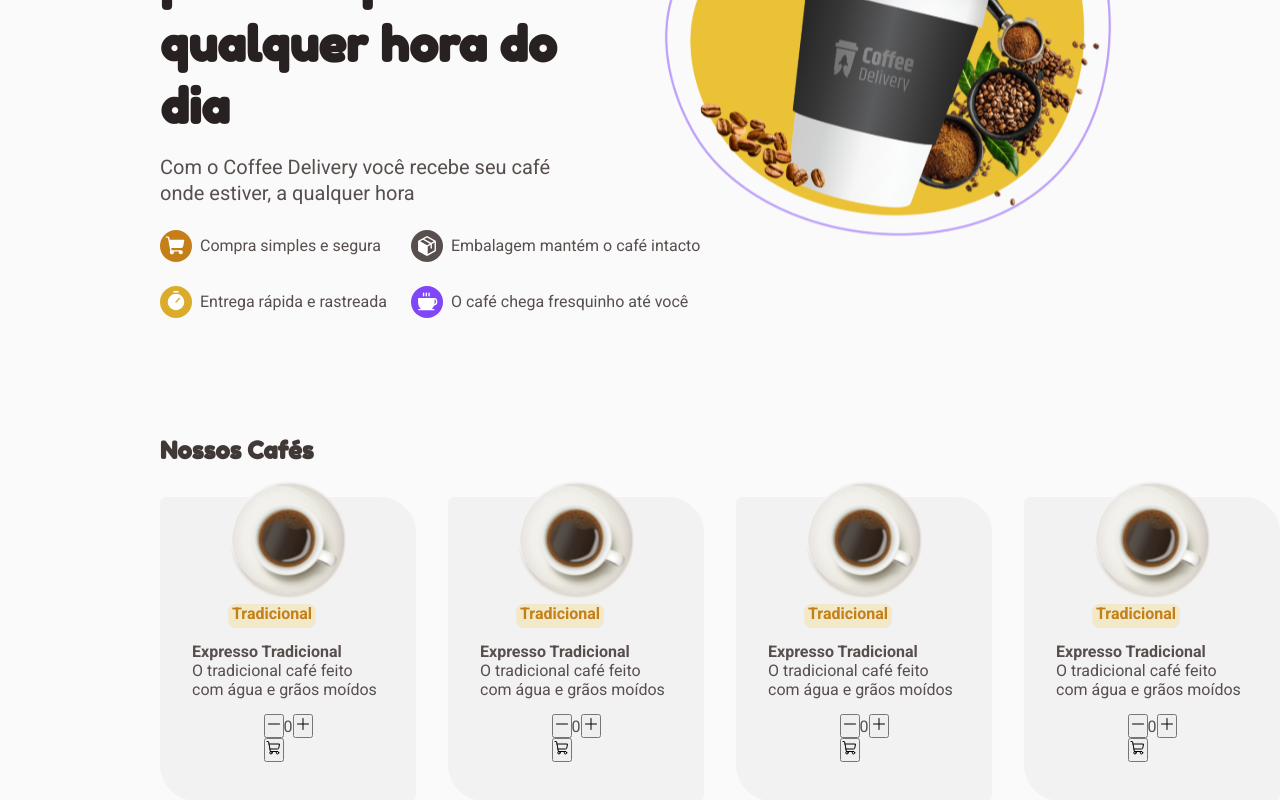
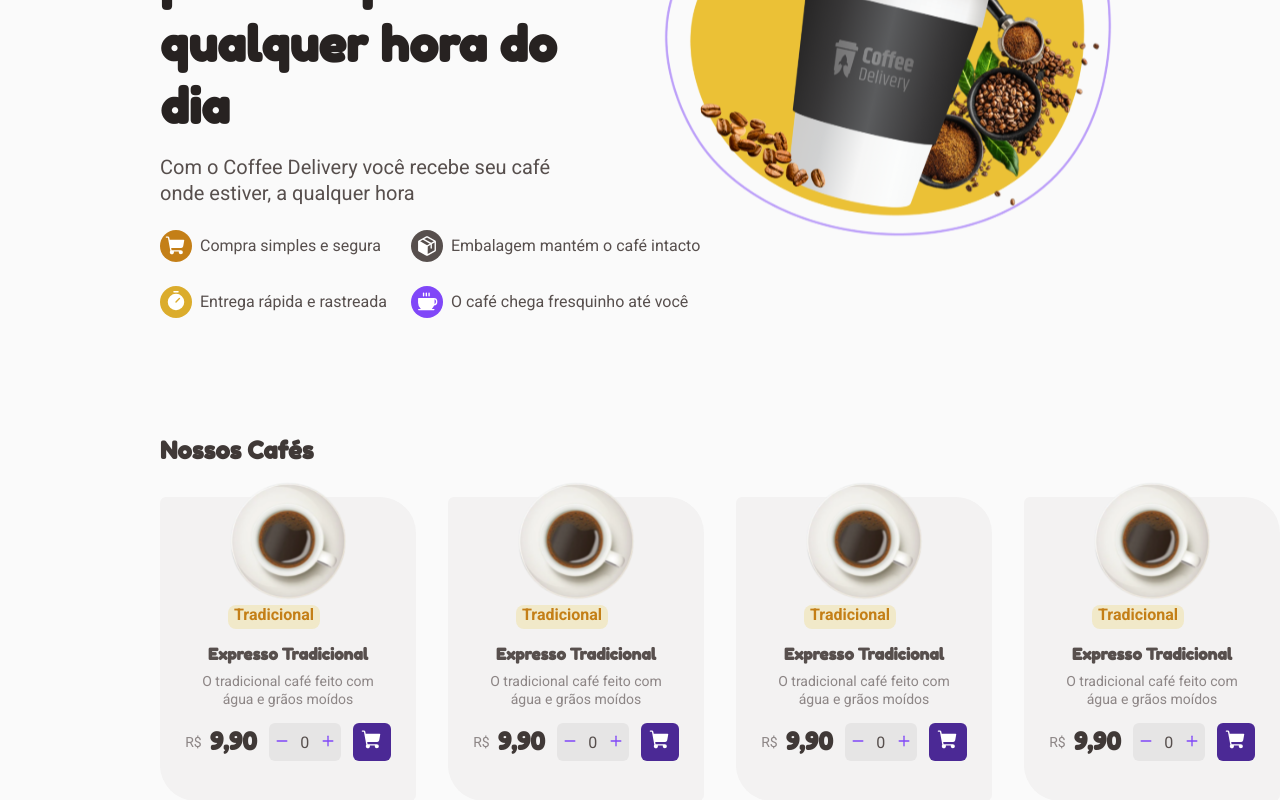
Before and after one commit to bryumi/coffe_delivery, a React (Vite) app: page / in a window 1280 px wide. Shown: the part 248-1048 px from the top of the page. Built offline with nearby package versions, Linux system fonts and the light colour scheme.

Commit message:
update checkout page

```diff
--- a/package.json
+++ b/package.json
@@ -6,7 +6,8 @@
   "scripts": {
     "dev": "vite",
     "build": "tsc && vite build",
-    "preview": "vite preview"
+    "preview": "vite preview",
+    "lint:fix": "eslint src --ext .ts,.tsx --fix"
   },
   "dependencies": {
     "phosphor-react": "^1.4.1",
--- a/src/components/CoffeeCard/index.tsx
+++ b/src/components/CoffeeCard/index.tsx
@@ -6,6 +6,7 @@
   PriceAndShop,
   AmountQtd,
   Shop,
+  PriceContainer,
 } from './styles'
 export function CoffeeCard() {
   return (
@@ -13,27 +14,34 @@
       <HeaderCard>
         <img src="../../../public/img/coffees/arabe.svg" alt="" />
         <span>
-
-        <p>Tradicional</p>
+          <p>Tradicional</p>
         </span>
       </HeaderCard>
       <TextDescription>
-        <strong>Expresso Tradicional</strong>
+        <h4>
+          <strong>Expresso Tradicional</strong>
+        </h4>
         <p>O tradicional café feito com água e grãos moídos</p>
       </TextDescription>
       <PriceAndShop>
+        <PriceContainer>
+          <span>R$</span>
+          <span>
+            <p>9,90</p>
+          </span>
+        </PriceContainer>
         <AmountQtd>
           <button>
-            <Minus />
+            <Minus size={14} weight="bold" />
           </button>
           <span>0</span>
           <button>
-            <Plus />
+            <Plus size={14} weight="bold" />
           </button>
         </AmountQtd>
         <Shop>
           <button>
-            <ShoppingCart />
+            <ShoppingCart size={22} weight="fill" />
           </button>
         </Shop>
       </PriceAndShop>
--- a/src/components/CoffeeCard/styles.ts
+++ b/src/components/CoffeeCard/styles.ts
@@ -18,10 +18,9 @@
 `
 
 export const HeaderCard = styled.div`
-    span{
-        display: flex;
-
-    }
+  span {
+    display: flex;
+  }
   p {
     color: ${(props) => props.theme['yellow-dark']};
     background-color: ${(props) => props.theme['yellow-light']};
@@ -29,7 +28,7 @@
     vertical-align: middle;
     font-family: 'Roboto', sans-serif;
     font-weight: 600;
-    width: 5.5rem;
+    width: 5.75rem;
     height: 1.5rem;
 
     border-radius: 8px;
@@ -42,8 +41,96 @@
   }
 `
 export const TextDescription = styled.div`
-  font-family: 'Roboto', sans-serif;
+  display: flex;
+  flex-direction: column;
+  gap: 0.5rem;
+  align-items: center;
+  h4 {
+    font-family: 'Fredoka One', cursive;
+  }
+  p {
+    font-family: 'Roboto', sans-serif;
+    text-align: center;
+    font-style: normal;
+    font-weight: 400;
+    font-size: 14px;
+    line-height: 130%;
+    color: ${(props) => props.theme['base-label']};
+  }
 `
-export const PriceAndShop = styled.div``
-export const AmountQtd = styled.div``
-export const Shop = styled.div``
+
+export const PriceAndShop = styled.div`
+  display: flex;
+  flex-direction: row;
+  justify-content: space-between;
+  align-items: center;
+
+  gap: 0.75rem;
+`
+export const PriceContainer = styled.div`
+  display: flex;
+  flex-direction: row;
+  align-items: center;
+  gap: 0.5rem;
+  span {
+    font-family: 'Roboto', sans-serif;
+    text-align: center;
+    font-style: normal;
+    font-weight: 400;
+    font-size: 14px;
+    line-height: 1rem;
+    color: ${(props) => props.theme['base-label']};
+  }
+  p {
+    font-family: 'Fredoka One', cursive;
+    font-size: 24px;
+    font-weight: 800;
+    line-height: 2rem;
+    color: ${(props) => props.theme['base-subtitle']};
+  }
+`
+export const AmountQtd = styled.div`
+  display: flex;
+  align-items: center;
+  justify-content: space-around;
+
+  width: 4.5rem;
+  height: 2.375rem;
+  background: ${(props) => props.theme['base-button']};
+  border-radius: 6px;
+
+  button {
+    border: none;
+    background: ${(props) => props.theme['base-button']};
+    color: ${(props) => props.theme.purple};
+  }
+  button:hover {
+    color: ${(props) => props.theme['purple-dark']};
+    transition: 0.2s;
+  }
+`
+export const Shop = styled.div`
+  height: 2.375rem;
+  width: 2.375rem;
+  background: ${(props) => props.theme['purple-dark']};
+  border-radius: 6px;
+  padding: 0.5rem;
+  display: flex;
+  align-items: center;
+  justify-content: center;
+
+  :hover {
+    background: ${(props) => props.theme.purple};
+    transition: 0.2s;
+  }
+  button {
+    background: ${(props) => props.theme['purple-dark']};
+    border: none;
+    color: ${(props) => props.theme.white};
+  }
+
+  button:hover {
+    background: ${(props) => props.theme.purple};
+    transition: 0.2s;
+  }
+`
--- /dev/null
+++ b/src/components/pages/Checkout/SelectedCoffee/styles.ts
@@ -0,0 +1,4 @@
+import styled from 'styled-components'
+
+export const ContainerShop = styled.section``
+export const CoffeeCardCheckout = styled.div``
--- /dev/null
+++ b/src/components/pages/Checkout/styles.ts
@@ -0,0 +1,3 @@
+import styled from 'styled-components'
+
+export const FormContainer = styled.section``
--- a/src/components/pages/Home/index.tsx
+++ b/src/components/pages/Home/index.tsx
@@ -9,7 +9,7 @@
   Description,
   Icon,
   ProductsContainer,
-  CoffeeContainer
+  CoffeeContainer,
 } from './styles'
 import { CoffeeCard } from '../../CoffeeCard'
 
```
Also changed, not shown: src/components/pages/Checkout/SelectedCoffee/FrameCoffeeCheckout/index.tsx (added, +37 -0 lines), src/components/pages/Checkout/SelectedCoffee/FrameCoffeeCheckout/styles.ts (added, +7 -0 lines), src/components/pages/Checkout/SelectedCoffee/index.tsx (added, +11 -0 lines), src/components/pages/Checkout/index.tsx (added, +28 -0 lines), src/components/pages/Checkout/index.ts (deleted). Lines whose indentation alone changed are shown as unchanged.
